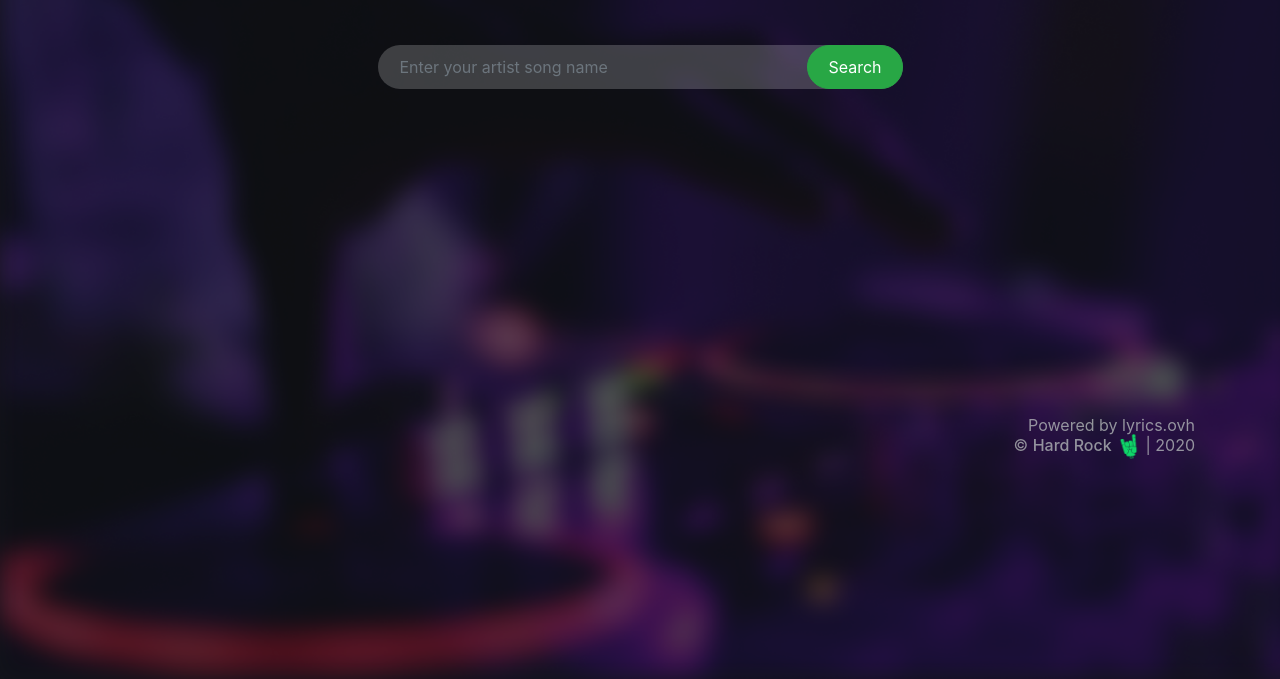
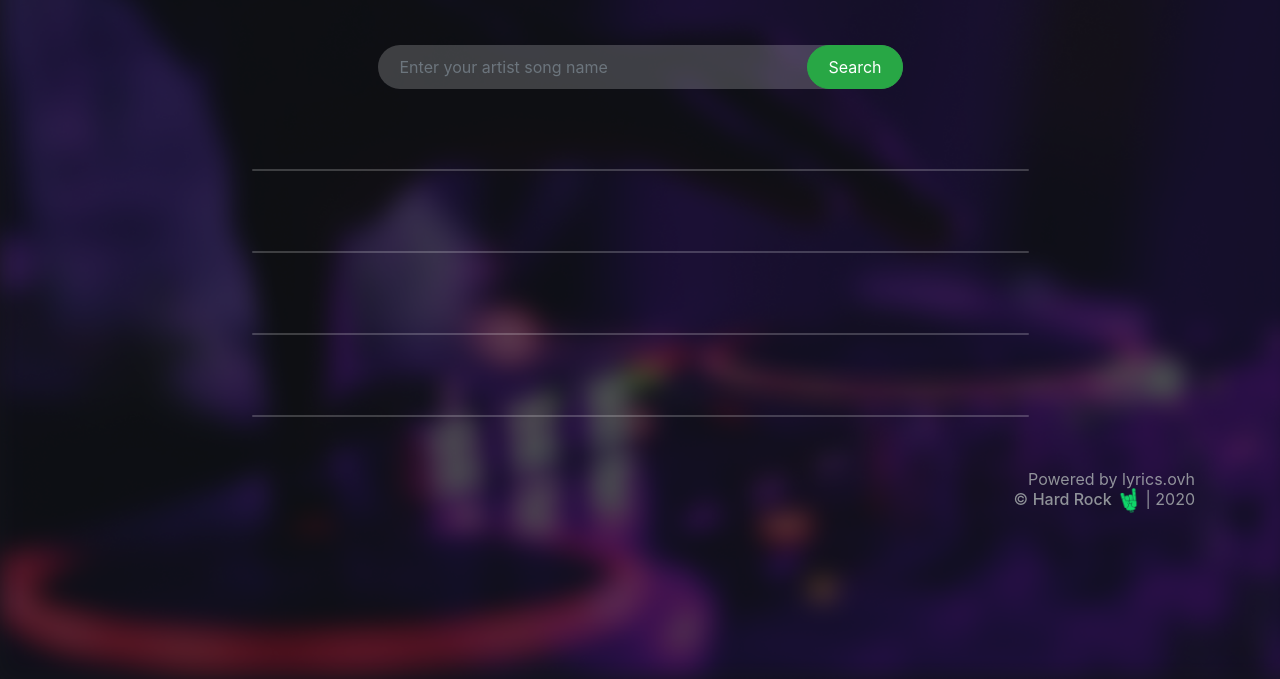
Before and after one commit to farjana001/Hard-Rock-assignment, a plain HTML site: page index.html in a window 1280 px wide. Shown: the part 121-800 px from the top of the page. Drawn offline with nearby package versions, Linux system fonts and the light colour scheme.

Commit message:
creat front line

```diff
--- a/app.js
+++ b/app.js
@@ -1,3 +1,5 @@
+
+document.getElementById('singleLyricsElement').style.display = 'none';
 
 // Fetching API url
 document.getElementById('searchBtn').addEventListener('click', () => {
@@ -6,6 +8,7 @@ document.getElementById('searchBtn').addEventListener('click', () => {
     .then(res => res.json())
     .then(data => displaySongDetails(data));
 
+    document.getElementById('display-line').style.display = 'none';
     document.getElementById('searchInput').value = "";
 });
 
@@ -58,6 +61,8 @@ getLyrics = (songTitle, artistName) => {
         .then(res => res.json())
         .then(data => displayLyrics(data, songTitle, artistName))
 
+        document.getElementById('singleLyricsElement').style.display = 'block';
+        document.getElementById('display-line').style.display = 'none';
         document.getElementById('searchResult').style.display = "none";
         document.getElementById('go-back').style.display = "block";
         document.getElementById('go-back').addEventListener('click', () => {
--- a/index.html
+++ b/index.html
@@ -56,6 +56,13 @@
                 </div>
             </div>
 
+         <div id="display-line" class="mx-auto display-line">
+            <div class="single-result line"></div>
+            <div class="single-result line"></div>
+            <div class="single-result line"></div>
+            <div class="single-result line"></div>
+         </div>
+
 
             <!-- === Fancy results === -->
             <div id="searchResult" class="search-result col-md-8 mx-auto py-4 mt-n5"></div>
@@ -74,7 +81,7 @@
 <!-- ===Footer section=== -->
 <footer class="footer text-right">
     <p class="mb-n1"> Powered by lyrics.ovh</p>
-    <p >&copy; <span>Hard Rock <img src="favicon.ico" alt=""></span> | 2020</p>
+    <p class="powered" >&copy; <span>Hard Rock <img src="favicon.ico" alt=""></span> | 2020</p>
 </footer>
 </div>
 
--- a/style.css
+++ b/style.css
@@ -6,7 +6,13 @@ body{
     background-size: 100%;
     background-position: top;
 }
-
+.display-line{
+    width: 70%;
+}
+.line{
+    padding: 1px;
+    margin-top: 80px;
+}
 .form-control{
     background-color:rgba(255, 255, 255, 0.2);
     padding: 22px;
@@ -67,6 +73,10 @@ body{
     border: 1.5px solid green;
     border-radius: 50%;
 }
+footer{
+    margin-top: 30px;
+    padding-top: 20px;
+}
 footer p>span{
     font-weight: 500;
     font-size: 16px;
@@ -78,3 +88,6 @@ footer p>span>img{
     height: 25px;
     width: 25px;
 }
+.powered{
+    margin-bottom: -10px;
+}
```
